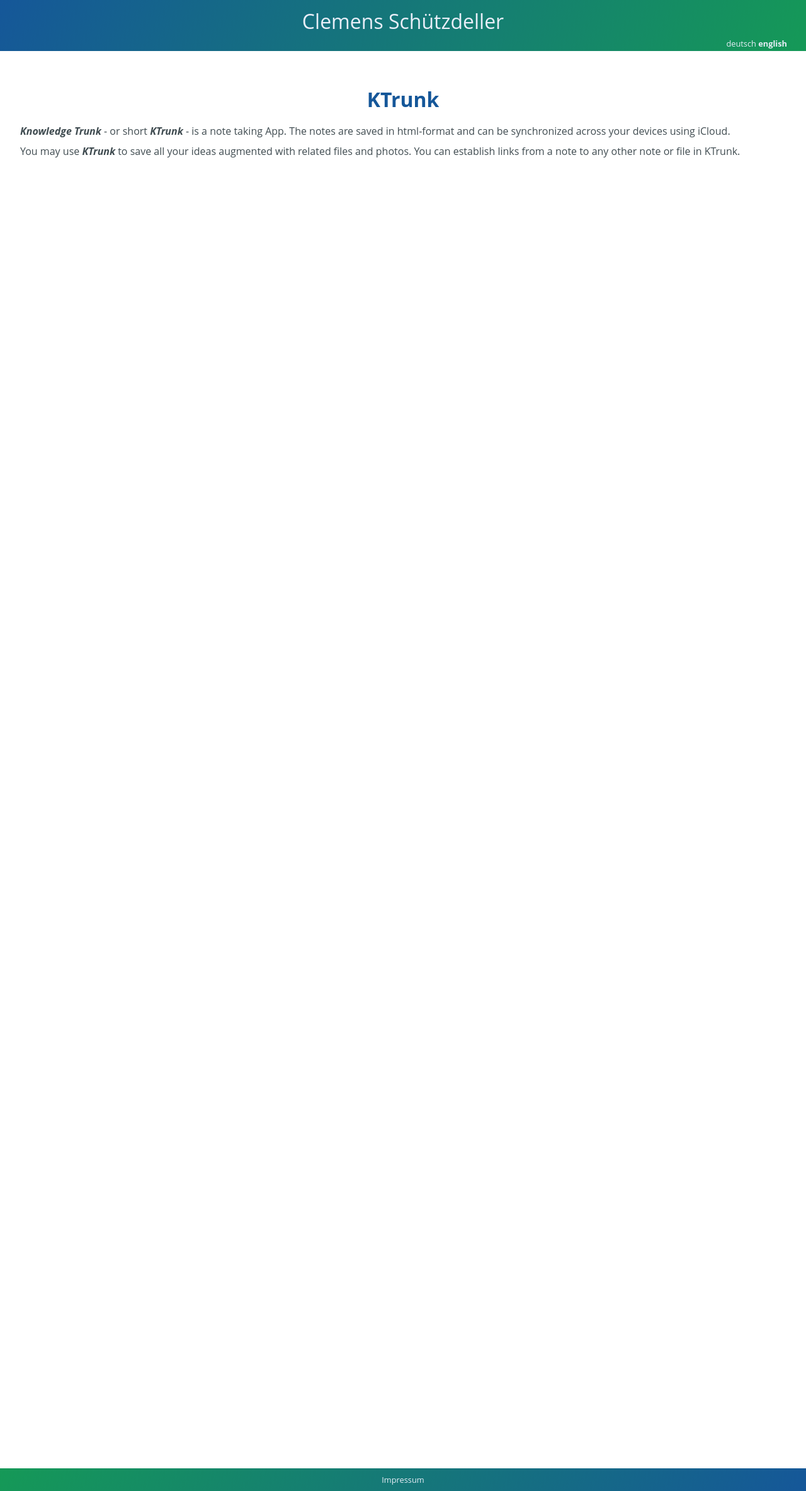
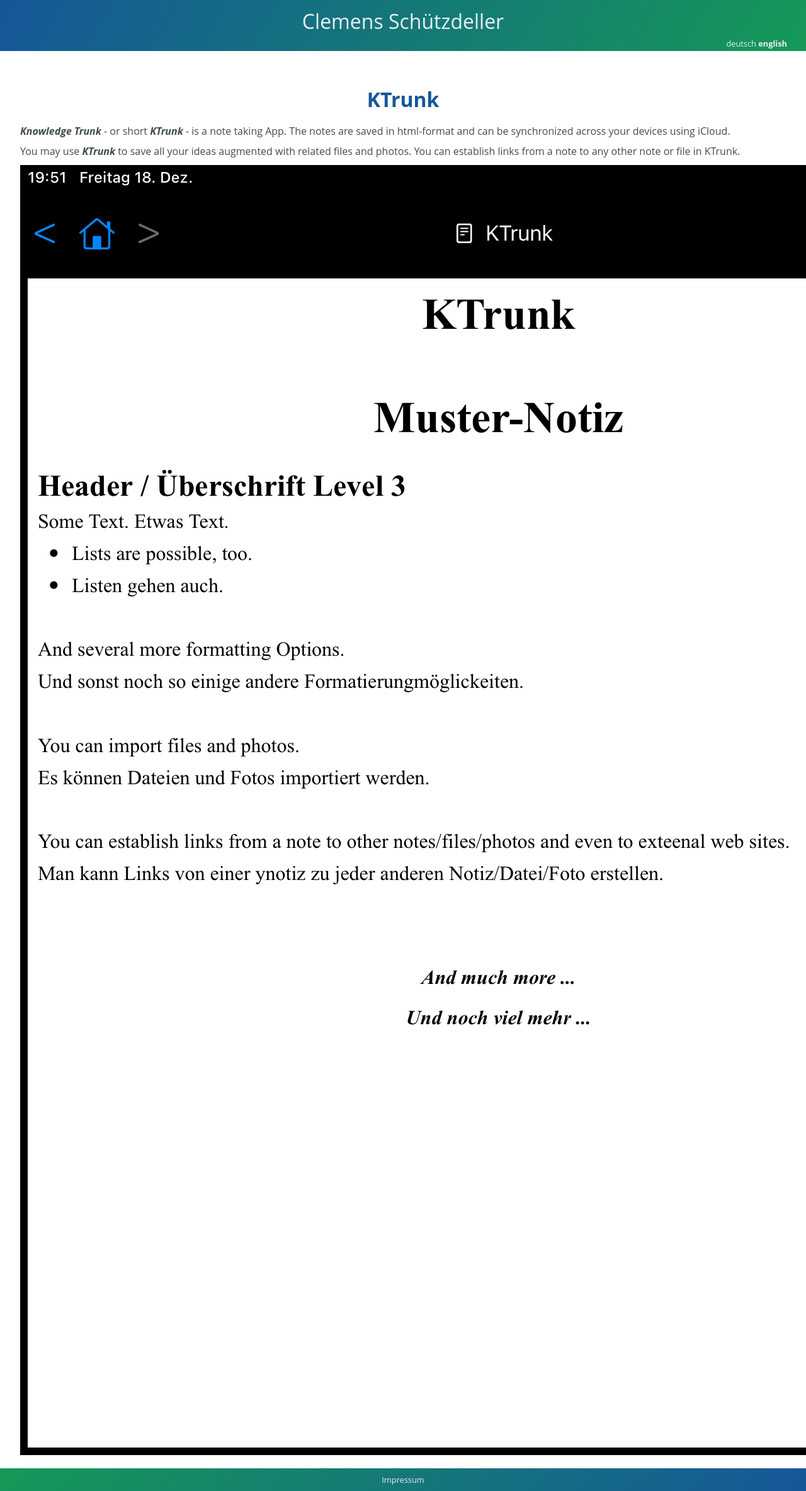
Before and after one commit to cs-LA/home, a Jekyll site: the page built from KTrunk/Manual.md, in a window 1280 px wide. Shown: the whole page at 63% size. Built offline with Jekyll 4.4.1, drawn with Linux system fonts in a browser that asks for light colours; our own code applies the rules of GitHub Pages for plain Markdown files.

Commit message:
Update Manual.md

```diff
--- a/KTrunk/Manual.md
+++ b/KTrunk/Manual.md
@@ -5,3 +5,4 @@
 <span class="en">You may use ***KTrunk*** to save all your ideas augmented with related files and photos. You can establish links from a note to any other note or file in KTrunk.</span>
 
 [](/home/KTrunk/SampleNote.png)
+<img src="/home/KTrunk/SampleNote.png">
```
